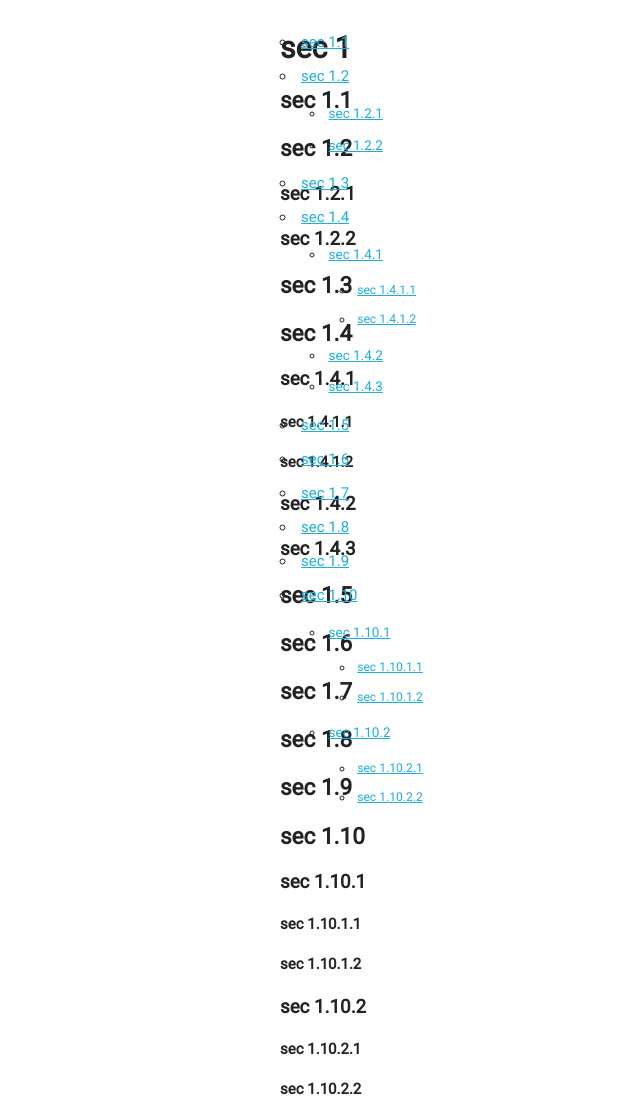
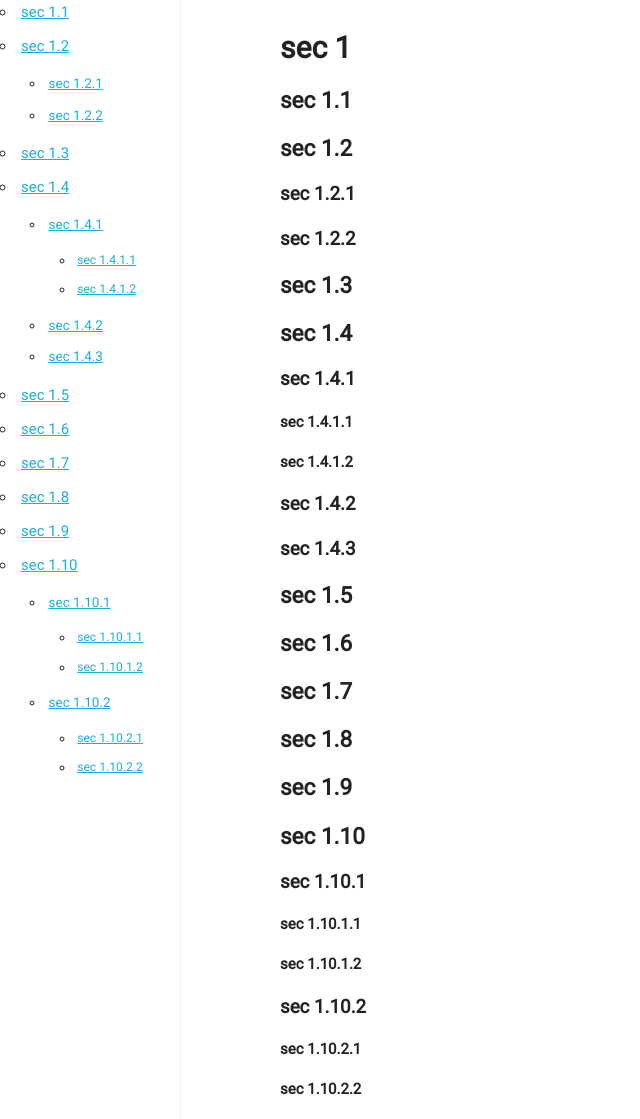
Before and after one commit to scizzorz/toctest, a Jekyll site: the page built from docs/index.md, in a window 1280 px wide and 1119 px high. Shown: the whole window, without its empty margins (0-640 px from the left). Built offline with Jekyll 4.4.1, drawn with Linux system fonts in a browser that asks for light colours; our own code applies the rules of GitHub Pages for plain Markdown files.

Commit message:
Fix ID/class mismatch

```diff
--- a/docs/index.md
+++ b/docs/index.md
@@ -1,7 +1,7 @@
 # sec 1
 {:.no_toc}
 
-<div class="toc-sidebar" markdown="block">
+<div id="toc-sidebar" markdown="block">
 
 * This text is garbage
 {:toc}
```
